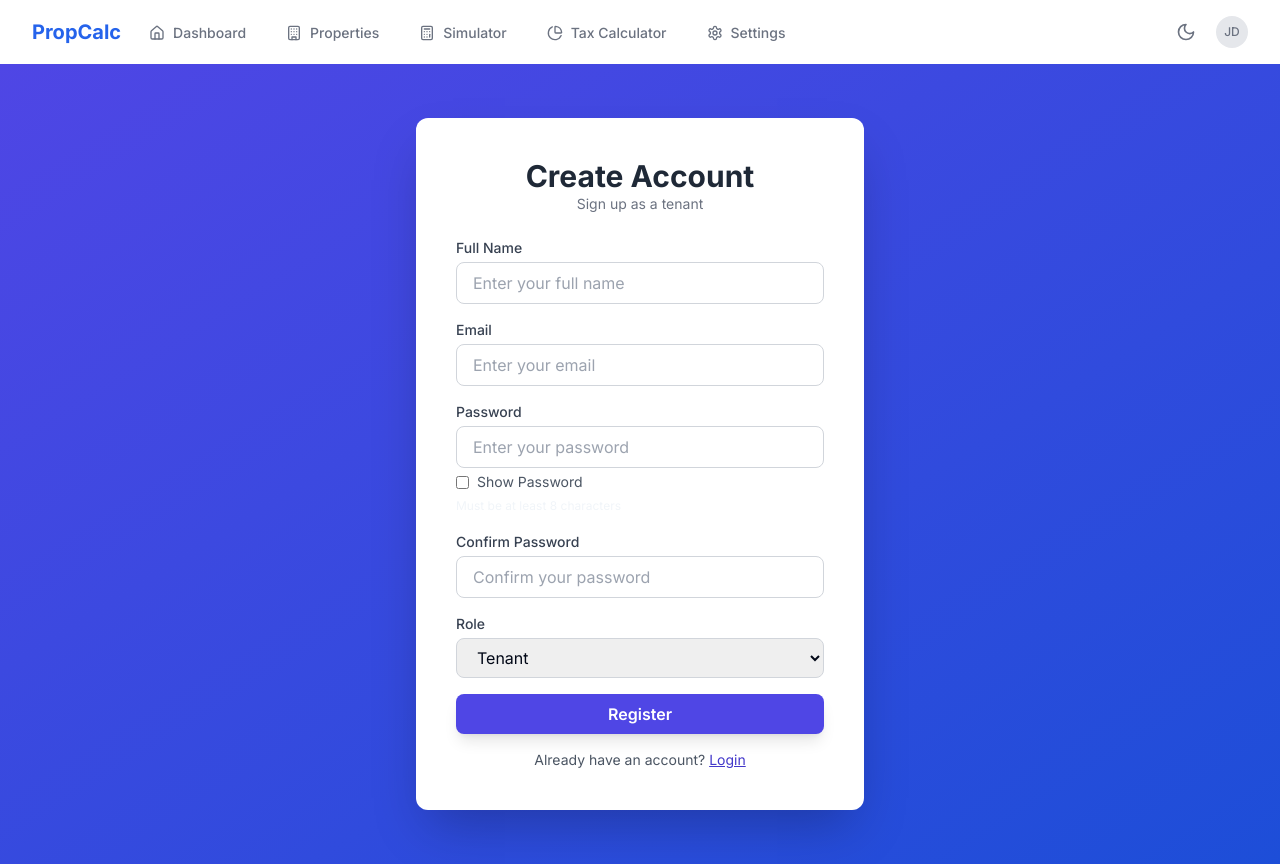
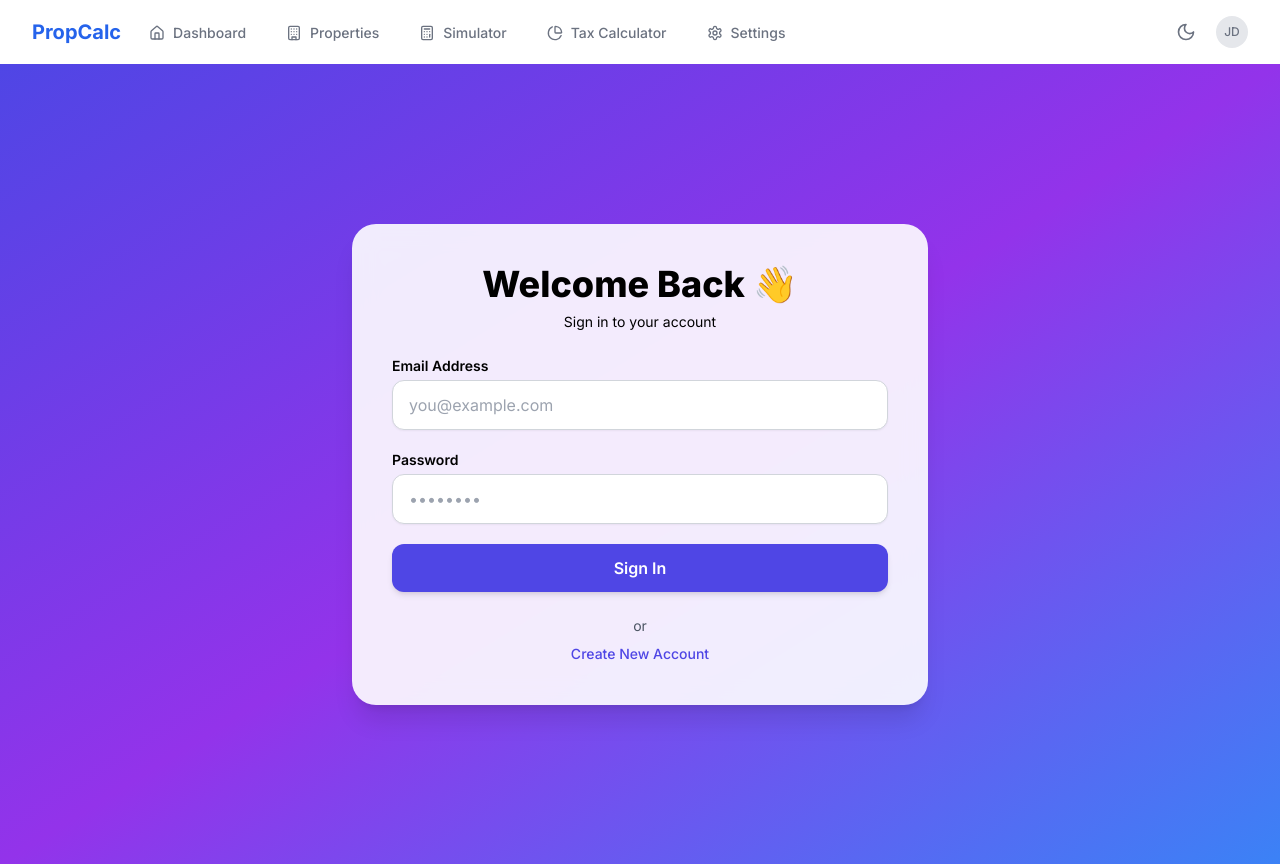
Before and after one commit to ompatil21/propcalc, a Next.js app in the folder frontend/: page /login in a window 1280 px wide. Built offline with nearby package versions, Linux system fonts and the light colour scheme.

Commit message:
user login page

```diff
--- a/frontend/src/app/login/page.tsx
+++ b/frontend/src/app/login/page.tsx
@@ -2,22 +2,14 @@
 
 import React, { useState, useEffect } from 'react';
 import { useRouter } from 'next/navigation';
+import axios from 'axios';
 import Link from 'next/link';
-import axios from 'axios';
 import Loader from '@/components/Loader';
 
-const Register = () => {
+const Login = () => {
     const router = useRouter();
-    const [formData, setFormData] = useState({
-        name: '',
-        email: '',
-        password: '',
-        confirmPassword: '',
-        role: 'tenant',
-    });
-    const [showPassword, setShowPassword] = useState(false);
+    const [formData, setFormData] = useState({ email: '', password: '' });
     const [error, setError] = useState('');
-    const [success, setSuccess] = useState('');
     const [loading, setLoading] = useState(false);
     const [isClient, setIsClient] = useState(false);
 
@@ -25,49 +17,39 @@ const Register = () => {
         setIsClient(true);
     }, []);
 
-    const handleChange = (
-        e: React.ChangeEvent<HTMLInputElement | HTMLSelectElement>
-    ) => {
+    const handleChange = (e: React.ChangeEvent<HTMLInputElement>) => {
         const { name, value } = e.target;
         setFormData(prev => ({ ...prev, [name]: value }));
-    };
-
-    const validateForm = () => {
-        if (formData.password !== formData.confirmPassword) {
-            setError('Passwords do not match');
-            return false;
-        }
-        if (formData.password.length < 8) {
-            setError('Password must be at least 8 characters');
-            return false;
-        }
-        return true;
     };
 
     const handleSubmit = async (e: React.FormEvent) => {
         e.preventDefault();
         setError('');
-        setSuccess('');
-        if (!validateForm()) return;
         setLoading(true);
 
-        const { name, email, password, role } = formData;
         try {
-            const res = await axios.post('http://localhost:5000/api/auth/register', {
-                name,
-                email,
-                password,
-                role,
-            });
+            const response = await axios.post('http://localhost:5000/api/auth/login', formData);
+            const data = response.data;
 
-            const data = res.data;
             localStorage.setItem('accessToken', data.tokens.access);
             localStorage.setItem('refreshToken', data.tokens.refresh);
-            localStorage.setItem('user', JSON.stringify(data.user));
-            setSuccess('Registered successfully. Redirecting to login...');
-            setTimeout(() => router.push('/login'), 2000);
+            localStorage.setItem('user', JSON.stringify({
+                _id: data.user._id,
+                name: data.user.name,
+                email: data.user.email,
+                role: data.user.role,
+            }));
+
+            console.log("✅ User stored:", JSON.parse(localStorage.getItem('user')!));
+
+            if (data.user.role === 'property_manager') {
+                router.push('/property-manager');
+            } else {
+                router.push('/dashboard');
+            }
         } catch (err: any) {
-            setError(err?.response?.data?.message || 'Registration failed');
+            console.error('Login error:', err);
+            setError(err?.response?.data?.message || 'Login failed. Please try again.');
         } finally {
             setLoading(false);
         }
@@ -76,140 +58,66 @@ const Register = () => {
     if (!isClient) return null;
 
     return (
-        <div className="min-h-screen flex items-center justify-center bg-gradient-to-br from-indigo-600 to-blue-700 px-4">
-            <div className="bg-white shadow-2xl rounded-xl w-full max-w-md p-8 sm:p-10">
-                <h2 className="text-3xl font-bold text-center text-gray-800">
-                    {formData.role === 'admin' ? 'Admin Registration' : 'Create Account'}
-                </h2>
-                <p className="text-center text-gray-500 mb-6 text-sm">
-                    {formData.role === 'admin'
-                        ? 'Register a new PropCalc admin'
-                        : 'Sign up as a tenant'}
-                </p>
+        <div className="min-h-screen flex items-center justify-center bg-gradient-to-br from-indigo-600 via-purple-600 to-blue-500 px-6 py-12">
+            <div className="bg-white/90 backdrop-blur-md shadow-xl rounded-3xl w-full max-w-xl p-10 animate-fade-in transition-all">
+                <h2 className="text-4xl font-extrabold text-center text-black mb-2">Welcome Back 👋</h2>
+                <p className="text-center text-black mb-6 text-sm">Sign in to your account</p>
 
                 {error && (
-                    <div className="text-red-500 text-sm mb-4 bg-red-100 px-2 py-1 rounded">
+                    <div className="text-red-600 text-sm mb-4 bg-red-100 px-4 py-2 rounded-lg border border-red-300">
                         {error}
                     </div>
                 )}
-                {success && (
-                    <div className="text-green-600 text-sm mb-4 bg-green-100 px-2 py-1 rounded">
-                        {success}
-                    </div>
-                )}
 
-                <form onSubmit={handleSubmit} className="space-y-4">
-                    {formData.role !== 'admin' && (
-                        <div>
-                            <label className="block text-sm font-medium mb-1 text-gray-700">
-                                Full Name
-                            </label>
-                            <input
-                                type="text"
-                                name="name"
-                                value={formData.name}
-                                onChange={handleChange}
-                                required
-                                placeholder="Enter your full name"
-                                className="w-full px-4 py-2 border border-gray-300 rounded-lg focus:outline-none focus:ring-2 focus:ring-indigo-500"
-                            />
-                        </div>
-                    )}
-
+                <form onSubmit={handleSubmit} className="space-y-5">
                     <div>
-                        <label className="block text-sm font-medium mb-1 text-gray-700">
-                            Email
-                        </label>
+                        <label className="block text-sm font-semibold text-black mb-1">Email Address</label>
                         <input
                             type="email"
                             name="email"
                             value={formData.email}
                             onChange={handleChange}
                             required
-                            placeholder="Enter your email"
-                            title="Email"
-                            className="w-full px-4 py-2 border border-gray-300 rounded-lg focus:outline-none focus:ring-2 focus:ring-indigo-500"
+                            placeholder="you@example.com"
+                            className="w-full px-4 py-3 bg-white text-black border border-gray-300 rounded-xl shadow-sm focus:ring-2 focus:ring-indigo-500 focus:outline-none transition"
                         />
                     </div>
 
                     <div>
-                        <label className="block text-sm font-medium mb-1 text-gray-700">
-                            Password
-                        </label>
+                        <label className="block text-sm font-semibold text-black mb-1">Password</label>
                         <input
-                            type={showPassword ? 'text' : 'password'}
+                            type="password"
                             name="password"
                             value={formData.password}
                             onChange={handleChange}
                             required
-                            placeholder="Enter your password"
-                            title="Password"
-                            className="w-full px-4 py-2 border border-gray-300 rounded-lg focus:outline-none focus:ring-2 focus:ring-indigo-500"
+                            placeholder="••••••••"
+                            className="w-full px-4 py-3 bg-white text-black border border-gray-300 rounded-xl shadow-sm focus:ring-2 focus:ring-indigo-500 focus:outline-none transition"
                         />
-                        <label className="flex items-center mt-1 text-sm text-gray-600">
-                            <input
-                                type="checkbox"
-                                className="mr-2"
-                                checked={showPassword}
-                                onChange={() => setShowPassword(!showPassword)}
-                            />
-                            Show Password
-                        </label>
-                        <small className="text-muted text-xs">
-                            Must be at least 8 characters
-                        </small>
-                    </div>
-
-                    <div>
-                        <label className="block text-sm font-medium mb-1 text-gray-700">
-                            Confirm Password
-                        </label>
-                        <input
-                            type="password"
-                            name="confirmPassword"
-                            value={formData.confirmPassword}
-                            onChange={handleChange}
-                            required
-                            placeholder="Confirm your password"
-                            title="Confirm your password"
-                            className="w-full px-4 py-2 border border-gray-300 rounded-lg focus:outline-none focus:ring-2 focus:ring-indigo-500"
-                        />
-                    </div>
-
-                    <div>
-                        <label htmlFor="role-select" className="block text-sm font-medium text-gray-700 mb-1">
-                            Role
-                        </label>
-                        <select
-                            id="role-select"
-                            name="role"
-                            value={formData.role}
-                            onChange={handleChange}
-                            className="w-full px-4 py-2 border border-gray-300 rounded-lg focus:outline-none focus:ring-2 focus:ring-indigo-500"
-                        >
-                            <option value="tenant">Tenant</option>
-                            <option value="admin">Admin</option>
-                        </select>
                     </div>
 
                     <button
                         type="submit"
                         disabled={loading}
-                        className="w-full bg-indigo-600 text-white font-semibold py-2 px-4 rounded-lg hover:bg-indigo-700 transition shadow-lg disabled:opacity-60"
+                        className="w-full bg-indigo-600 hover:bg-indigo-700 text-white font-semibold py-3 px-4 rounded-xl shadow-md transition duration-300 disabled:opacity-50"
                     >
-                        {loading ? <Loader /> : 'Register'}
+                        {loading ? <Loader /> : 'Sign In'}
                     </button>
                 </form>
 
-                <p className="mt-4 text-sm text-center text-gray-600">
-                    Already have an account?{' '}
-                    <Link href="/login" className="text-indigo-700 underline">
-                        Login
+                {/* OR and Register section */}
+                <div className="mt-6 text-center">
+                    <p className="text-gray-600 text-sm">or</p>
+                    <Link
+                        href="/register"
+                        className="mt-2 inline-block text-indigo-600 font-medium hover:underline text-sm"
+                    >
+                        Create New Account
                     </Link>
-                </p>
+                </div>
             </div>
         </div>
     );
 };
 
-export default Register;
+export default Login;
```
